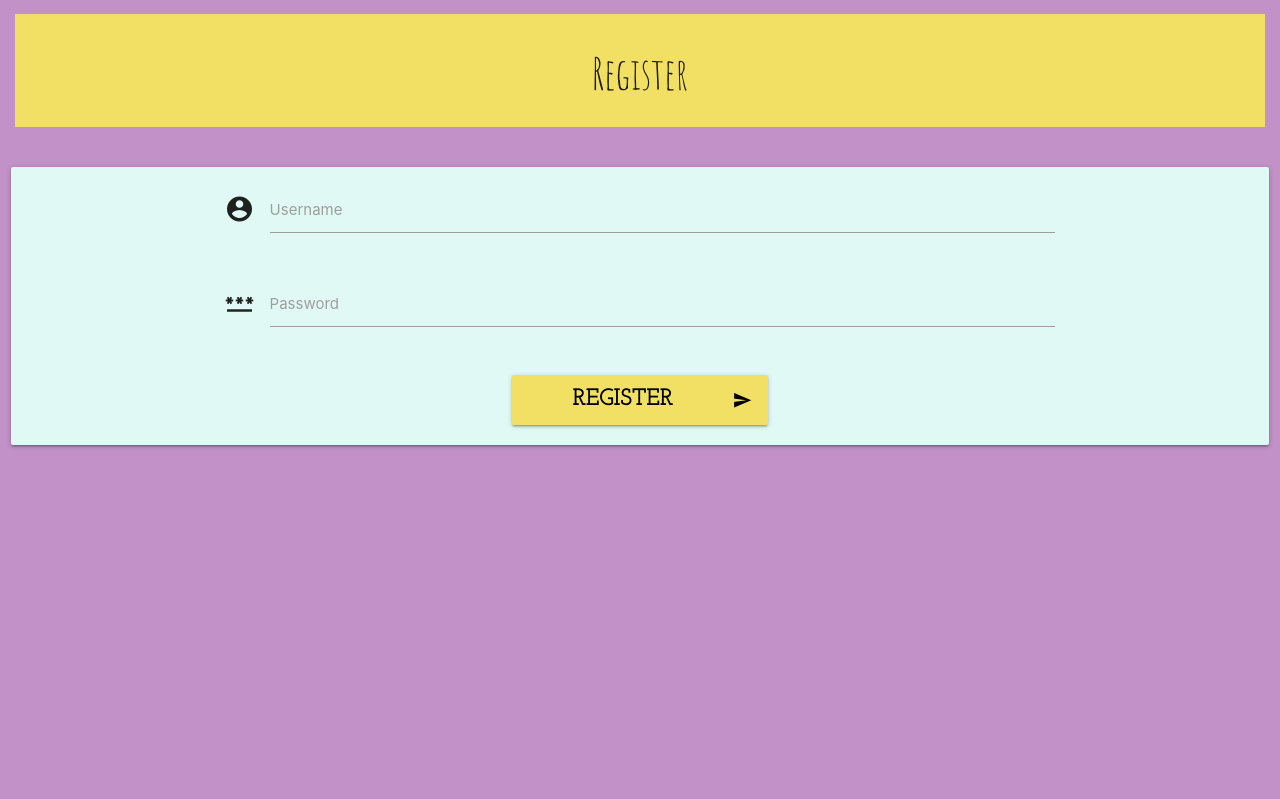
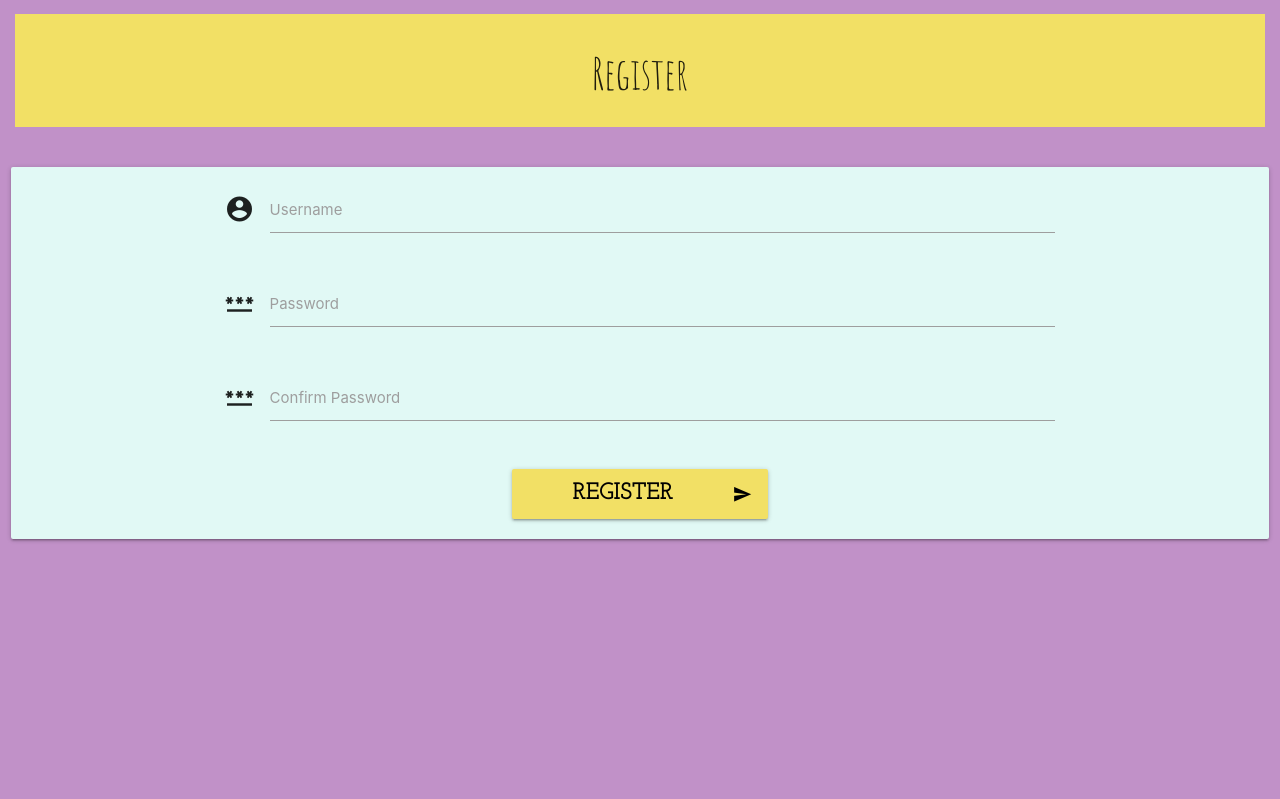
Before and after one commit to Gertobin11/our-lockdown-reads-2021, a Flask app: page /register in a window 1280 px wide. Shown: the part 272-1071 px from the top of the page. Run offline with Flask 2, Linux system fonts and the light colour scheme; some libraries are stand-ins or nearby versions.

Commit message:
added full functionality to the register field and added confirm password field to make sure users have typed the correct password

```diff
--- a/app.py
+++ b/app.py
@@ -27,6 +27,32 @@ def home():
 
 @app.route("/register", methods=["GET", "POST"])
 def register():
+    if request.method == "POST":
+        # conditional statement to check if username is already registered
+        existing_user = mongo.db.users.find_one(
+            {"username": request.form.get("username").lower()})
+
+        if existing_user:
+            flash("Username already exists")
+            return redirect(url_for("register"))
+
+        # check to see if passwords match
+        if (request.form.get("password").lower() !=
+                request.form.get("confirm-password").lower()):
+            flash("Passwords must match!")
+            return redirect(url_for("register"))
+
+        register = {
+            "username": request.form.get("username").lower(),
+            "password": generate_password_hash(request.form.get("password"))
+        }
+        mongo.db.users.insert_one(register)
+
+        # put the new user into 'session' cookie
+        session["user"] = request.form.get("username").lower()
+        flash("Registration Successful!")
+        # return redirect(url_for("profile", username=session["user"]))
+
     return render_template("register.html")
 
 
--- a/static/css/style.css
+++ b/static/css/style.css
@@ -202,3 +202,7 @@ nav .sidenav-trigger i {
     font-weight: 600;
     font-size: 1.5em;
 }
+
+ h3 {
+    margin-top: 0px;
+}
--- a/templates/base.html
+++ b/templates/base.html
@@ -42,8 +42,24 @@
             <li class="navbar-mob"><a class="text-shadow amatic-font light-purple-background" href="#">Log Out</a></li>
         </ul>
     </header>
+
+    <section>
+        <!-- Section for displaying our flashed messages-->
+        {% with messages = get_flashed_messages() %}
+            {% if messages %}
+                {% for message in messages %}
+                    <div class="row center-align text-shadow flashes aqua-background">
+                        <h3 class="bright-gold">{{ message }}</h3>
+                    </div>
+                {% endfor %}
+            {% endif %}
+        {% endwith %}
+    </section>
+
+    <main>
     {% block content %}
     {% endblock %}
+    </main>
 
     <script src="https://code.jquery.com/jquery-3.6.0.min.js"
         integrity="sha256-/xUj+3OJU5yExlq6GSYGSHk7tPXikynS7ogEvDej/m4=" crossorigin="anonymous"></script>
--- a/templates/register.html
+++ b/templates/register.html
@@ -8,15 +8,25 @@
                 <div class="row">
                     <div class="input-field margin-top-btm-20 col s8 offset-s2">
                         <i class="material-icons prefix">account_circle</i>
-                        <input id="username" name="username" type="text" class="black-text validate">
+                        <input id="username" name="username" type="text" pattern="^[a-zA-Z0-9]{3,15}$"
+                         required class="black-text validate">
                         <label for="username">Username</label>
                     </div>
                 </div>
                 <div class="row">
                     <div class="margin-top-btm-20 input-field col s8 offset-s2">
                         <i class="material-icons prefix">password</i>
-                        <input id="password" name="password" type="password" class="black-text validate">
+                        <input id="password" name="password" type="password" required
+                        minlength="5" maxlength="15" class="black-text validate">
                         <label for="password">Password</label>
+                    </div>
+                </div>
+                <div class="row">
+                    <div class="margin-top-btm-20 input-field col s8 offset-s2">
+                        <i class="material-icons prefix">password</i>
+                        <input id="confirm-password" name="confirm-password" type="password"
+                        minlength="5" maxlength="15" required class="black-text validate">
+                        <label for="confirm-password">Confirm Password</label>
                     </div>
                 </div>
                 <div class="row">
```
